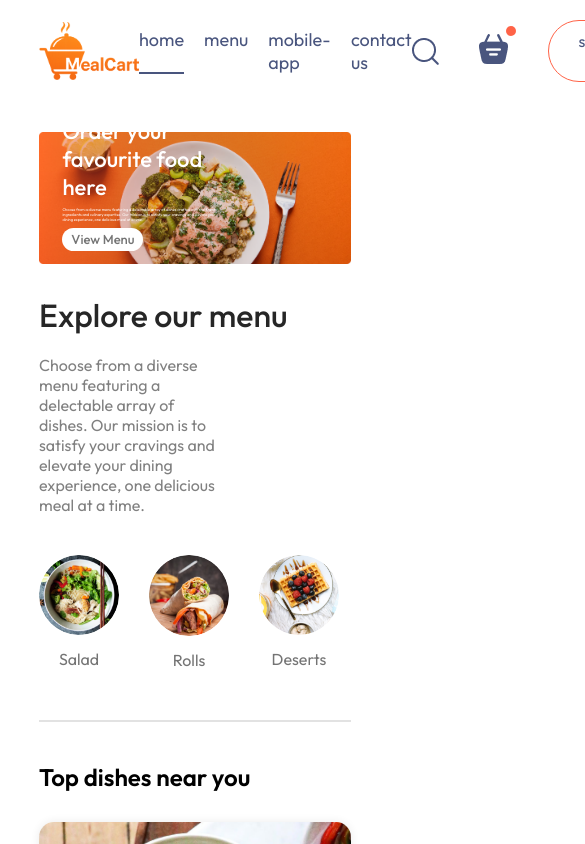
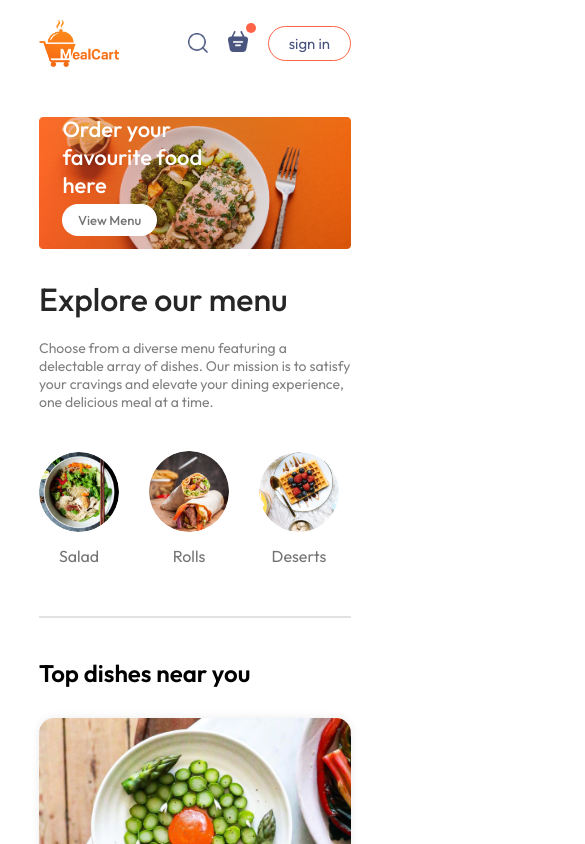
Before and after one commit to GaragaNaveenKumar/MealCart, a React (Vite) app in the folder Frontend/: page / in a window 390 px wide. Shown: the top 844 px of the page, 585 px wide, since content can reach past the window. Built offline with nearby package versions, Linux system fonts and the light colour scheme.

Commit message:
changed css to make it responsive

```diff
--- a/Frontend/src/App.jsx
+++ b/Frontend/src/App.jsx
@@ -1,16 +1,21 @@
-import React from 'react'
+import React, { useState } from 'react'
 import Navbar from './Components/Navbar/Navbar'
 import {Route, Routes} from 'react-router-dom';
 import Home from "./Pages/Home/Home.jsx"
 import Cart from "./Pages/Cart/Cart.jsx"
 import PlaceOrder from "./Pages/PlaceOrder/PlaceOrder.jsx";
 import Footer from './Components/Footer/Footer.jsx';
+import LoginPopup from './Components/LoginPopup/LoginPopup.jsx';
 
 const App = () => {
+
+   const [showLogin,setShowLogin]=useState(false);
+
   return (
     <>
+    {showLogin?<LoginPopup />:<></>}
     <div className='app'>
-      <Navbar/>
+      <Navbar setShowLogin={setShowLogin}/>
       <Routes>
         <Route path='/' element={<Home/>}/>
         <Route path='/cart' element={<Cart/>}/>
--- a/Frontend/src/Components/ExploreMenu/ExploreMenu.css
+++ b/Frontend/src/Components/ExploreMenu/ExploreMenu.css
@@ -47,3 +47,9 @@
     border: 4px solid tomato;
     padding: 2px;
 }
+@media (max-width:1050px){
+    .explore-menu-text{
+        max-width: 100%;
+        font-size: 14px;
+    }
+}
--- a/Frontend/src/Components/Footer/Footer.css
+++ b/Frontend/src/Components/Footer/Footer.css
@@ -44,3 +44,13 @@
 .footer-logo{
     width: 120px;
 }
+@media (max-width:750px){
+    .footer-content{
+        display: flex;
+        flex-direction: column;
+        gap: 35px;
+    }
+    .footer-copyright{
+        text-align: center;
+    }
+}
--- a/Frontend/src/Components/Header/Header.css
+++ b/Frontend/src/Components/Header/Header.css
@@ -38,3 +38,22 @@
     font-size: max(1vw,13px);
     border-radius: 50px;
 }
+
+@media (max-width:1050px){
+
+    .header-contents{
+        max-width: 45%;
+    }
+}
+@media (max-width:750px){
+
+    .header-contents{
+        max-width: 65%;
+    }
+    .header-contents p{
+        display: none;
+    }
+    .header-contents button{
+        padding: 2vw 4vw;
+    }
+}
--- /dev/null
+++ b/Frontend/src/Components/LoginPopup/LoginPopup.jsx
@@ -0,0 +1,12 @@
+import React from 'react';
+import "./LoginPopup.css";
+
+const LoginPopup = () => {
+  return (
+    <div>
+
+    </div>
+  )
+}
+
+export default LoginPopup
--- a/Frontend/src/Components/Navbar/Navbar.css
+++ b/Frontend/src/Components/Navbar/Navbar.css
@@ -58,3 +58,49 @@
     top: -8px;
     right: -8px;
 }
+
+@media (max-width:1050px){
+    .navbar .logo{
+        width: 100px;
+    }
+    .navbar-menu{
+        gap: 20px;
+        font-size: 17px;
+    }
+    .navbar-right{
+        gap: 30px;
+    }
+    .navbar-right img{
+        width: 22px;
+    }
+    .navbar-right button{
+        padding: 8px 25px;
+    }
+}
+@media (max-width:900px){
+    .navbar .logo{
+        width: 80px;
+    }
+    .navbar-menu{
+        gap: 15px;
+        font-size: 16px;
+    }
+    .navbar-right{
+        gap: 20px;
+    }
+    .navbar-right img{
+        width: 20px;
+    }
+    .navbar-right button{
+        padding: 7px 20px;
+        font-size: 15px;
+    }
+}
+@media (max-width:750px){
+
+    .navbar-menu{
+        display: none;
+
+    }
+
+}
--- a/Frontend/src/Components/Navbar/Navbar.jsx
+++ b/Frontend/src/Components/Navbar/Navbar.jsx
@@ -1,17 +1,18 @@
 import React, { useState } from 'react';
 import './Navbar.css';
 import {assets} from '../../assets/assets';
+import {Link} from "react-router-dom";
 
-const Navbar = () => {
+const Navbar = ({setShowLogin}) => {
     const [menu,setMenu]=useState("home");
   return (
     <div className='navbar'>
         <img src={assets.logo} alt="" className="logo" />
         <ul className="navbar-menu">
-            <li onClick={()=>setMenu("home")} className={menu==='home'?"active":""}>home</li>
-            <li onClick={()=>setMenu("menu")} className={menu==='menu'?"active":""}>menu</li>
-            <li onClick={()=>setMenu("mobile-app")} className={menu==='mobile-app'?"active":""}>mobile-app</li>
-            <li onClick={()=>setMenu("contact-us")} className={menu==='contact-us'?"active":""}>contact us</li>
+            <Link to='/' onClick={()=>setMenu("home")} className={menu==='home'?"active":""}>home</Link>
+            <a href='#explore-menu' onClick={()=>setMenu("menu")} className={menu==='menu'?"active":""}>menu</a>
+            <a href='#app-download' onClick={()=>setMenu("mobile-app")} className={menu==='mobile-app'?"active":""}>mobile-app</a>
+            <a href='#footer' onClick={()=>setMenu("contact-us")} className={menu==='contact-us'?"active":""}>contact us</a>
         </ul>
         <div className="navbar-right">
             <img src={assets.search_icon} alt="" />
@@ -19,7 +20,7 @@
                 <img src={assets.basket_icon} alt="" />
                 <div className="dot"></div>
             </div>
-            <button>sign in</button>
+            <button onClick={()=>setShowLogin(true)}>sign in</button>
         </div>
 
     </div>
--- a/Frontend/src/index.css
+++ b/Frontend/src/index.css
@@ -5,6 +5,7 @@
   margin: 0;
   box-sizing: border-box;
   font-family: outfit;
+  scroll-behavior: smooth;
 
 }
 body{
```
Also changed, not shown: Frontend/src/Components/LoginPopup/LoginPopup.css (added).
